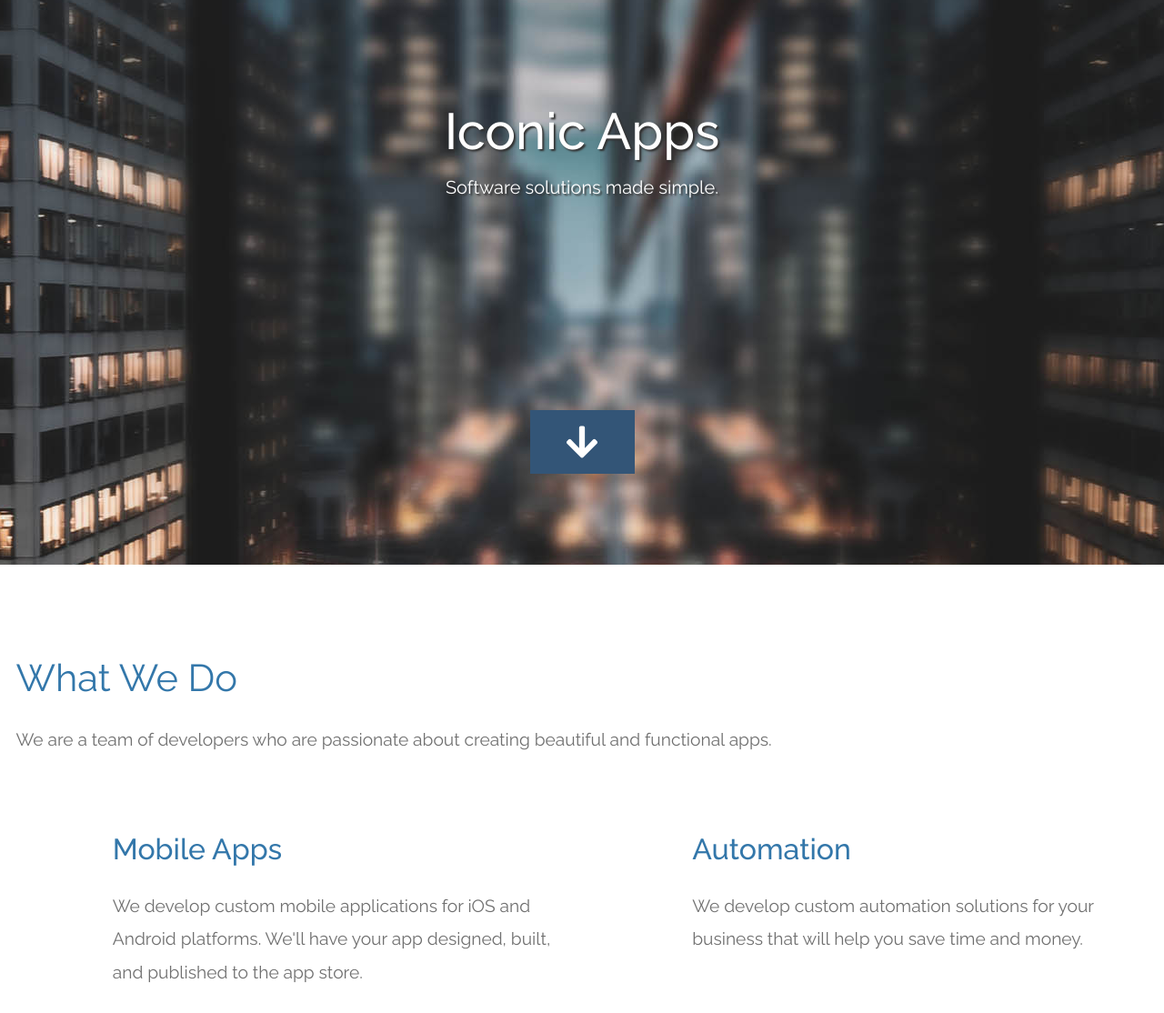
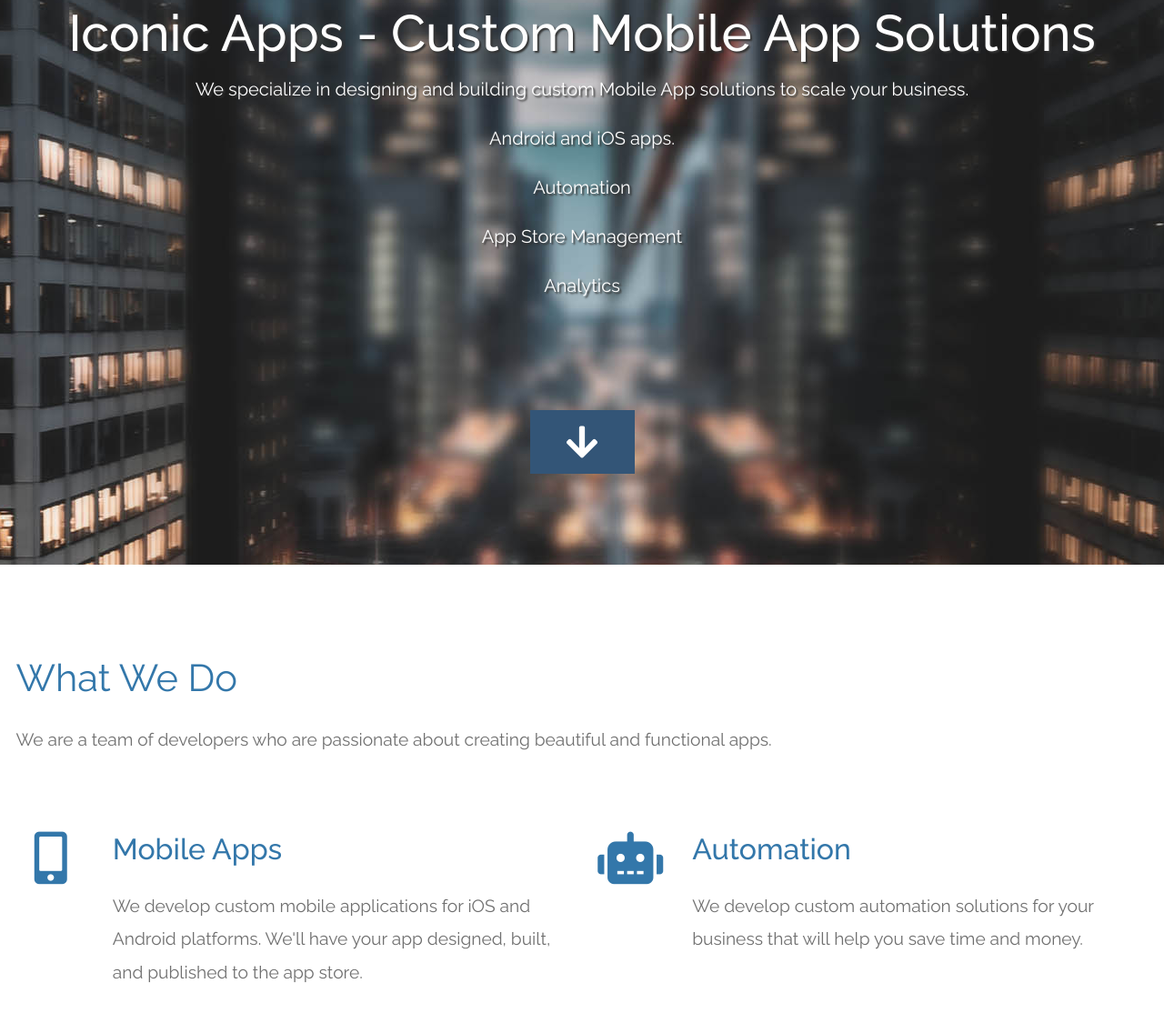
Before and after one commit to iconicapps/iconicapps.github.io, a plain HTML site: page index.html in a window 1280 px wide. Shown: the part 179-1293 px from the top of the page at 91% size. Drawn offline with Linux system fonts and the light colour scheme.

Commit message:
Updated content

```diff
--- a/index.html
+++ b/index.html
@@ -1,10 +1,12 @@
 <!DOCTYPE html>
 <html lang="en">
+
 <head>
   <meta charset="UTF-8" />
   <meta name="viewport" content="width=device-width, initial-scale=1.0" />
   <meta http-equiv="X-UA-Compatible" content="ie=edge" />
   <title>Iconic Apps</title>
+  <link rel="icon" type="image/x-icon" href="/img/favicon.ico">
   <link rel="stylesheet" href="fontawesome-5.5/css/all.min.css" />
   <link rel="stylesheet" href="slick/slick.css">
   <link rel="stylesheet" href="slick/slick-theme.css">
@@ -17,6 +19,7 @@ https://www.tooplate.com/view/2117-infinite-loop
 -->
 
 </head>
+
 <body>
   <!-- Hero section -->
   <section id="infinite" class="text-white tm-font-big tm-parallax">
@@ -27,7 +30,8 @@ https://www.tooplate.com/view/2117-infinite-loop
           <a href="#infinite" class="navbar-brand">Iconic Apps</a>
         </div>
 
-          <button class="navbar-toggler" type="button" data-toggle="collapse" data-target="#navbarSupportedContent" aria-controls="navbarSupportedContent" aria-expanded="false" aria-label="Toggle navigation">
+        <button class="navbar-toggler" type="button" data-toggle="collapse" data-target="#navbarSupportedContent"
+          aria-controls="navbarSupportedContent" aria-expanded="false" aria-label="Toggle navigation">
           <i class="fas fa-bars navbar-toggler-icon"></i>
         </button>
         <div class="collapse navbar-collapse" id="navbarSupportedContent">
@@ -54,9 +58,21 @@ https://www.tooplate.com/view/2117-infinite-loop
 
     <div class="text-center tm-hero-text-container">
       <div class="tm-hero-text-container-inner">
-            <h2 class="tm-hero-title">Iconic Apps</h2>
+        <h2 class="tm-hero-title">Iconic Apps - Custom Mobile App Solutions</h2>
         <p class="tm-hero-subtitle">
-              Software solutions made simple.
+          We specialize in designing and building custom Mobile App solutions to scale your business.
+        </p>
+        <p class="tm-hero-subtitle">
+          Android and iOS apps.
+        </p>
+        <p class="tm-hero-subtitle">
+          Automation
+        </p>
+        <p class="tm-hero-subtitle">
+          App Store Management
+        </p>
+        <p class="tm-hero-subtitle">
+          Analytics
         </p>
       </div>
     </div>
@@ -86,19 +102,20 @@ https://www.tooplate.com/view/2117-infinite-loop
 
       <div class="row tm-content-box"><!-- second row -->
         <div class="col-lg-1">
-                    <i class="far fa-3x fa-mobile-alt text-center tm-icon"></i>
+          <i class="fas fa-3x fa-mobile-alt text-center tm-icon"></i>
         </div>
         <div class="col-lg-5">
           <div class="tm-intro-text-container">
             <h2 class="tm-text-primary mb-4">Mobile Apps</h2>
             <p class="mb-4 tm-intro-text">
-                          We develop custom mobile applications for iOS and Android platforms. We'll have your app designed, built, and published to the app store.
+              We develop custom mobile applications for iOS and Android platforms. We'll have your app designed, built,
+              and published to the app store.
             </p>
           </div>
         </div>
 
         <div class="col-lg-1">
-                    <i class="far fa-3x fa-robot text-center tm-icon"></i>
+          <i class="fas fa-3x fa-robot text-center tm-icon"></i>
         </div>
         <div class="col-lg-5">
           <div class="tm-intro-text-container">
@@ -113,7 +130,7 @@ https://www.tooplate.com/view/2117-infinite-loop
 
       <div class="row tm-content-box"><!-- third row -->
         <div class="col-lg-1">
-                    <i class="fas fa-3x fa-mobile-alt text-center tm-icon"></i>
+          <i class="fas fa-3x fa-store text-center tm-icon"></i>
         </div>
         <div class="col-lg-5">
           <div class="tm-intro-text-container">
@@ -135,7 +152,8 @@ https://www.tooplate.com/view/2117-infinite-loop
           <div class="tm-intro-text-container">
             <h2 class="tm-text-primary mb-4">Analytics</h2>
             <p class="mb-4 tm-intro-text">
-                          With analytics integration and custom built dashboards, we provide analytics and insights to help you understand your app's performance and user behavior.
+              With analytics integration and custom built dashboards, we provide analytics and insights to help you
+              understand your app's performance and user behavior.
             </p>
 
             <div class="tm-continue">
@@ -156,14 +174,16 @@ https://www.tooplate.com/view/2117-infinite-loop
         <div class="col-lg-12 tm-content-box">
           <h2 class="text-white text-center mb-4 tm-section-title">Testimonials</h2>
           <p class="mx-auto tm-section-desc text-center">
-                We have worked with a variety of clients, from startups to large enterprises. Here's what they have to say about us.
+            We have worked with a variety of clients, from startups to large enterprises. Here's what they have to say
+            about us.
           </p>
           <div class="mx-auto tm-gallery-container tm-gallery-container-2">
             <div class="tm-testimonials-carousel">
               <figure class="tm-testimonial-item">
                 <img src="img/testimonial-img-01.jpg" alt="Image" class="img-fluid mx-auto">
-                  <blockquote>We have been working with Iconic Apps for over a year now and we are very happy with the results. They are a great team and they have helped us launch our app on the app store.</blockquote>
-                  <figcaption>John Doe (CEO)</figcaption>
+                <blockquote>We have been working with Iconic Apps for over a year now and we are very happy with the
+                  results. They are a great team and they have helped us launch our app on the app store.</blockquote>
+                <figcaption>Sheryl Smith (CEO)</figcaption>
               </figure>
             </div>
           </div>
@@ -207,7 +227,7 @@ https://www.tooplate.com/view/2117-infinite-loop
                 <figure class="effect-honey tm-gallery-item">
                   <img src="img/rx-date-calc.jpg" alt="Image 3" class="img-fluid">
                   <figcaption>
-                            <h2><i><span>RxDateCalc</span>Free Rx Date Calculator</i></h2>
+                    <h2><i><span>RxDateCalc</span>Rx Date Calculator</i></h2>
                   </figcaption>
                 </figure>
               </a>
@@ -309,82 +329,82 @@ https://www.tooplate.com/view/2117-infinite-loop
       window.location.href = mailto;
     }
 
-      function getOffSet(){
+    function getOffSet() {
       var _offset = 450;
       var windowHeight = window.innerHeight;
 
-        if(windowHeight > 500) {
+      if (windowHeight > 500) {
         _offset = 400;
       }
-        if(windowHeight > 680) {
+      if (windowHeight > 680) {
         _offset = 300
       }
-        if(windowHeight > 830) {
+      if (windowHeight > 830) {
         _offset = 210;
       }
 
       return _offset;
     }
 
-      function setParallaxPosition($doc, multiplier, $object){
+    function setParallaxPosition($doc, multiplier, $object) {
       var offset = getOffSet();
       var from_top = $doc.scrollTop(),
-          bg_css = 'center ' +(multiplier * from_top - offset) + 'px';
-        $object.css({"background-position" : bg_css });
+        bg_css = 'center ' + (multiplier * from_top - offset) + 'px';
+      $object.css({ "background-position": bg_css });
     }
 
     // Parallax function
     // Adapted based on https://codepen.io/roborich/pen/wpAsm
-      var background_image_parallax = function($object, multiplier, forceSet){
+    var background_image_parallax = function ($object, multiplier, forceSet) {
       multiplier = typeof multiplier !== 'undefined' ? multiplier : 0.5;
       multiplier = 1 - multiplier;
       var $doc = $(document);
       // $object.css({"background-attatchment" : "fixed"});
 
-        if(forceSet) {
+      if (forceSet) {
         setParallaxPosition($doc, multiplier, $object);
       } else {
-          $(window).scroll(function(){
+        $(window).scroll(function () {
           setParallaxPosition($doc, multiplier, $object);
         });
       }
     };
 
-      var background_image_parallax_2 = function($object, multiplier){
+    var background_image_parallax_2 = function ($object, multiplier) {
       multiplier = typeof multiplier !== 'undefined' ? multiplier : 0.5;
       multiplier = 1 - multiplier;
       var $doc = $(document);
-        $object.css({"background-attachment" : "fixed"});
+      $object.css({ "background-attachment": "fixed" });
 
-        $(window).scroll(function(){
-          if($(window).width() > 768) {
+      $(window).scroll(function () {
+        if ($(window).width() > 768) {
           var firstTop = $object.offset().top,
             pos = $(window).scrollTop(),
             yPos = Math.round((multiplier * (firstTop - pos)) - 186);
 
           var bg_css = 'center ' + yPos + 'px';
 
-            $object.css({"background-position" : bg_css });
+          $object.css({ "background-position": bg_css });
         } else {
-            $object.css({"background-position" : "center" });
+          $object.css({ "background-position": "center" });
         }
       });
     };
 
-      $(function(){
+    $(function () {
       // Hero Section - Background Parallax
       background_image_parallax($(".tm-parallax"), 0.30, false);
       background_image_parallax_2($("#contact"), 0.80);
       background_image_parallax_2($("#testimonials"), 0.80);
 
       // Handle window resize
-        window.addEventListener('resize', function(){
+      window.addEventListener('resize', function () {
         background_image_parallax($(".tm-parallax"), 0.30, true);
       }, true);
 
       // Detect window scroll and update navbar
-        $(window).scroll(function(e){
-          if($(document).scrollTop() > 120) {
+      $(window).scroll(function (e) {
+        if ($(document).scrollTop() > 120) {
           $('.tm-navbar').addClass("scroll");
         } else {
           $('.tm-navbar').removeClass("scroll");
@@ -392,7 +412,7 @@ https://www.tooplate.com/view/2117-infinite-loop
       });
 
       // Close mobile menu after click
-        $('#tmNav a').on('click', function(){
+      $('#tmNav a').on('click', function () {
         $('.navbar-collapse').removeClass('show');
       })
 
@@ -404,14 +424,14 @@ https://www.tooplate.com/view/2117-infinite-loop
 
       // Add smooth scrolling to all links
       // https://www.w3schools.com/howto/howto_css_smooth_scroll.asp
-        $("a").on('click', function(event) {
+      $("a").on('click', function (event) {
         if (this.hash !== "") {
           event.preventDefault();
           var hash = this.hash;
 
           $('html, body').animate({
             scrollTop: $(hash).offset().top
-            }, 600, 'easeInOutExpo', function(){
+          }, 600, 'easeInOutExpo', function () {
             window.location.hash = hash;
           });
         } // End if
@@ -493,4 +513,5 @@ https://www.tooplate.com/view/2117-infinite-loop
     });
   </script>
 </body>
+
 </html>
```
Also changed, not shown: img/android-chrome-192x192.png (added), img/android-chrome-512x512.png (added), img/apple-touch-icon.png (added), img/favicon-16x16.png (added), img/favicon-32x32.png (added), img/favicon.ico (added). Lines whose indentation alone changed are shown as unchanged.
